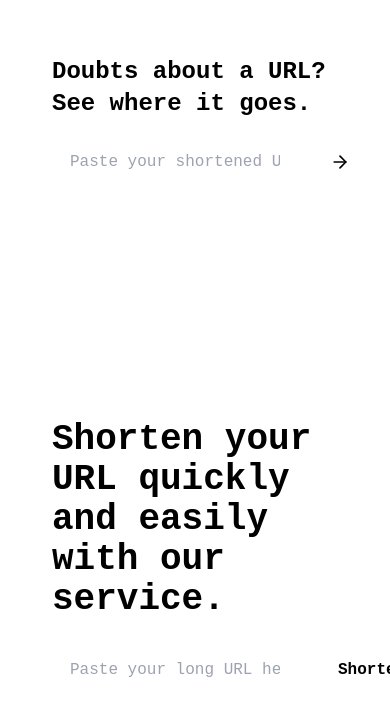
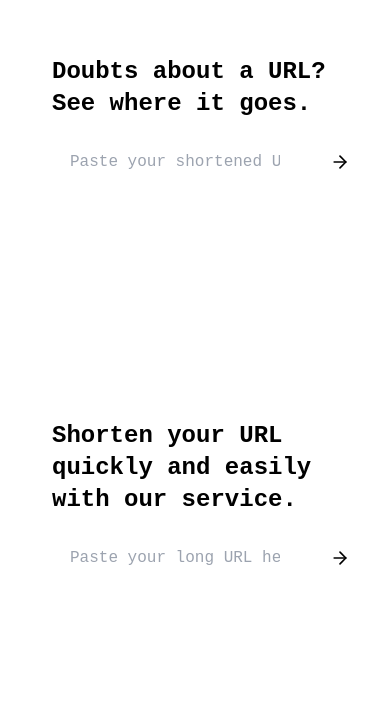
Before and after one commit to Keys4Ever/URLShortenerV2, a React (Vite) app in the folder Frontend/: page / in a window 390 px wide. Shown: the part 601-1317 px from the top of the page. After the commit the page ends 1285 px from the top, so only its background shows below. Built offline with nearby package versions, Linux system fonts and the light colour scheme; no server answers.

Commit message:
style: Quick shorten responsive design

```diff
--- a/Frontend/src/components/QuickShorten.jsx
+++ b/Frontend/src/components/QuickShorten.jsx
@@ -44,11 +44,12 @@ const QuickShorten = () => {
   return (
     <section className="max-w-5xl mx-auto px-4 py-10 flex items-center">
       <div className="border-4 border-white p-8 text-left w-full mb-6">
-        <h2 className="text-4xl font-bold mb-6">
+        <h2 className="text-2xl sm:text-3xl md:text-4xl lg:text-5xl font-bold mb-4 sm:mb-5 md:mb-6">
           Shorten your URL quickly and easily
           <br />
           with our service.
         </h2>
+
 
         <UrlInputForm
           isLoading={isLoading}
--- a/Frontend/src/components/QuickShorten/UrlInputForm.jsx
+++ b/Frontend/src/components/QuickShorten/UrlInputForm.jsx
@@ -13,7 +13,7 @@ const UrlInputForm = ({ isLoading, onShorten, error }) => {
 
   return (
     <form className="space-y-6" onSubmit={handleSubmit}>
-      <div className="flex gap-4">
+      <div className="flex items-center gap-4">
         <input
           type="url"
           placeholder="Paste your long URL here..."
@@ -25,11 +25,13 @@ const UrlInputForm = ({ isLoading, onShorten, error }) => {
         />
         <button
           type="submit"
-          className="flex items-center px-6 py-3 bg-white text-black font-bold hover:bg-gray-200 transition disabled:opacity-50"
+          className="flex items-center px-4 sm:px-6 py-3 bg-white text-black font-bold hover:bg-gray-200 transition"
           disabled={isLoading}
         >
-          {isLoading ? 'Processing...' : 'Shorten'}
-          <ArrowRight className="w-5 h-5 ml-2" />
+          <span className="hidden sm:inline">
+            {isLoading ? 'Processing...' : 'Shorten'}
+          </span>
+          <ArrowRight className="w-5 h-5" />
         </button>
       </div>
       {error && <p className="text-red-500 mt-4">{error}</p>}
```
